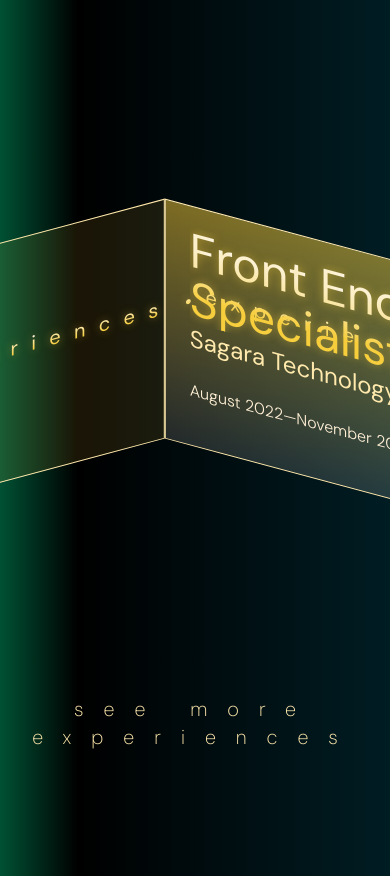
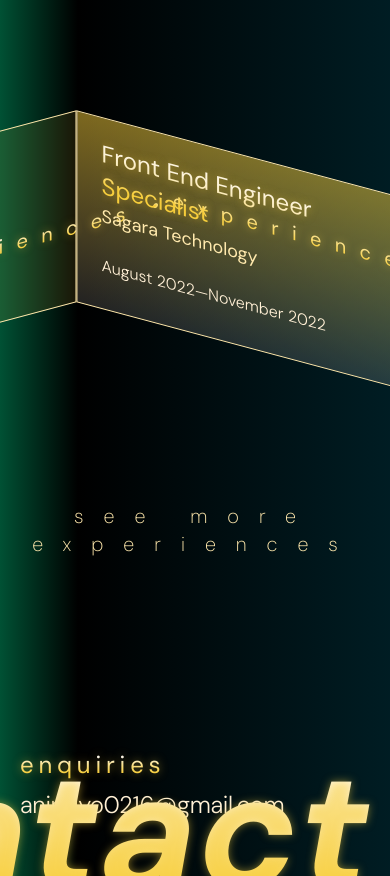
Before and after one commit to anindyoo/portfolio, a React (Create React App) app: page / in a window 390 px wide. Shown: the part 2640-3516 px from the top of the page. Built offline with nearby package versions, Linux system fonts and the light colour scheme.

Commit message:
style: add stylings for mobile screens.

```diff
--- a/src/components/ExperiencesComp/ExperiencesMarquee.jsx
+++ b/src/components/ExperiencesComp/ExperiencesMarquee.jsx
@@ -5,6 +5,8 @@ import SkewedCard from '../SkewedCard/SkewedCard';
 import ExperiencesTitle from './ExperiencesTitle';
 import StrecthedStrings from '../StretchedString/StretchedString';
 import helpers from '../../helpers/helpers';
+import useScreenSize from '../../hooks/useScreenSize';
+import config from '../../config/config';
 
 gsap.registerPlugin(Draggable);
 
@@ -18,6 +20,7 @@ const animateMarquee = (element, className, direction, duration) => {
   });
 
   const animation = gsap.to(className, {
+    // paused: true,
     duration,
     ease: 'none',
     x: `${direction}=${widthTotal}`,
@@ -50,6 +53,10 @@ const ExperiencesMarquee = (props) => {
   const [expCardsW, setExpCardsW] = useState(0);
   const [expCardsH, setExpCardsH] = useState(0);
 
+  const screenSize = useScreenSize();
+  const screenWidth = screenSize.width;
+  const tabletBreakpoint = config.screenBreakpoints.tablet;
+
   useEffect(() => {
     const cardElement = experiences && document.querySelector('.SKEWED-CARD');
     const titleElement = experiences && document.querySelector('.EXPERIENCES-TITLE');
@@ -64,14 +71,14 @@ const ExperiencesMarquee = (props) => {
       cardMarquee.kill();
       titleMarquee.kill();
     }
-  }, [experiences]);
+  }, [experiences, screenWidth]);
 
   return (
     <section className="
-      EXPERIENCES-SECTION
-      flex flex-col justify-center
-      relative
-      h-screen"
+    EXPERIENCES-SECTION
+    flex flex-col justify-center
+    relative
+    h-[calc(100vh-300px)] lg:h-screen"
     >
       <div className="
       EXPERIENCES-TITLE-ABS-WRAPPER
@@ -84,8 +91,7 @@ const ExperiencesMarquee = (props) => {
         flex
         mx-[-28px]
         text-xl
-        w-[calc(100vw-20px)]
-        overflow-hidden"
+        w-[20rem] lg:w-[calc(100vw-20px)]"
         >
           <div
             className="
@@ -93,8 +99,8 @@ const ExperiencesMarquee = (props) => {
             relative
             flex items-center"
             style={{
-              height: expCardsH * 0.8,
-              right: expCardsW,
+              height: screenWidth >= tabletBreakpoint ? expCardsH * 0.8 : 0,
+              right: screenWidth >= tabletBreakpoint ? expCardsW : expCardsW * 2,
             }}
           >
             {experiences.map((exp, index) => (
--- a/src/components/SkewedCard/SkewedCard.jsx
+++ b/src/components/SkewedCard/SkewedCard.jsx
@@ -21,7 +21,7 @@ const SkewedCard = (props) => {
       SKEWED-CARD-CONTAINER
       border border-sunglowMuted
       flex flex-col gap-6
-      h-[15rem] w-[37.5rem]
+      h-[12rem] w-[20rem] lg:h-[15rem] lg:w-[37.5rem]
       px-6 py-5
       ${buffer ? '-skew-y-[15deg] bg-skewedCardBuffer'
         : `${isOdd
@@ -34,8 +34,8 @@ const SkewedCard = (props) => {
         CARD-TITLE-CONTAINER
         flex flex-col"
         >
-          <span className="CARD-TITLE HEADLINE-TEXT text-5xl line-clamp-2">{expRole}</span>
-          <span className="CARD-COMPANY text-sunglowMuted text-2xl line-clamp-1">{company}</span>
+          <span className="CARD-TITLE HEADLINE-TEXT text-2xl lg:text-5xl line-clamp-2">{expRole}</span>
+          <span className="CARD-COMPANY text-sunglowMuted text-lg lg:text-2xl line-clamp-1">{company}</span>
         </div>
         <span className="text-base font-light">{date}</span>
       </div>
```
